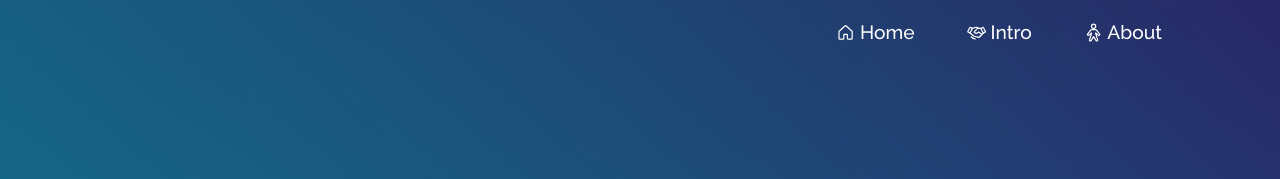
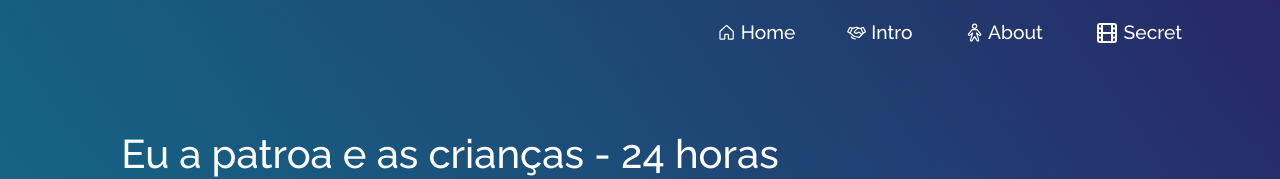
Before and after one commit to matteothebrave/matteo-portfolio, a React (Create React App) app: page /secret in a window 1280 px wide. Before the commit this address led to /. Shown: the top 179 px of the page. Built offline with nearby package versions, Linux system fonts and the light colour scheme.

Commit message:
commiting some other stuff

```diff
--- a/src/App.js
+++ b/src/App.js
@@ -3,10 +3,10 @@ import Preloader from "../src/components/Pre";
 import Navbar from "./components/Navbar";
 import Home from "./components/Home/Home";
 import About from "./components/About/About.js";
-import Projects from "./components/Projects/Projects";
+// import Projects from "./components/Projects/Projects";
 import Footer from "./components/Footer";
-import Resume from "./components/Resume/ResumeNew"
-import Other from "./components/Other/index.js"
+// import Resume from "./components/Resume/ResumeNew"
+import Secret from "./components/Secret/Secret.js"
 import Intro from "./components/Intro/Intro"
 import {
   BrowserRouter as Router,
@@ -40,7 +40,7 @@ function App() {
           <Route path="/" element={<Home />} />
           <Route path="/intro" element={<Intro />} />
           <Route path="/about" element={<About />} />
-          <Route path="/other" element={<Other />} />
+          <Route path="/secret" element={<Secret />} />
           <Route path="*" element={<Navigate to="/"/>} />
         </Routes>
         <Footer />
--- a/src/components/Navbar.js
+++ b/src/components/Navbar.js
@@ -67,13 +67,13 @@ function NavBar() {
               </Nav.Link>
             </Nav.Item>
             <Nav.Item>
-              {/* <Nav.Link
+              <Nav.Link
                 as={Link}
-                to="/other"
+                to="/secret"
                 onClick={() => updateExpanded(false)}
               >
-                <FilmIcon style={{ marginBottom: "2px" }} /> Other
-              </Nav.Link> */}
+                <FilmIcon style={{ marginBottom: "2px" }} /> Secret
+              </Nav.Link>
             </Nav.Item>
 
 
```
Also changed, not shown: src/components/Secret/Secret.js (renamed from src/components/Other/index.js, +6 -4 lines).
